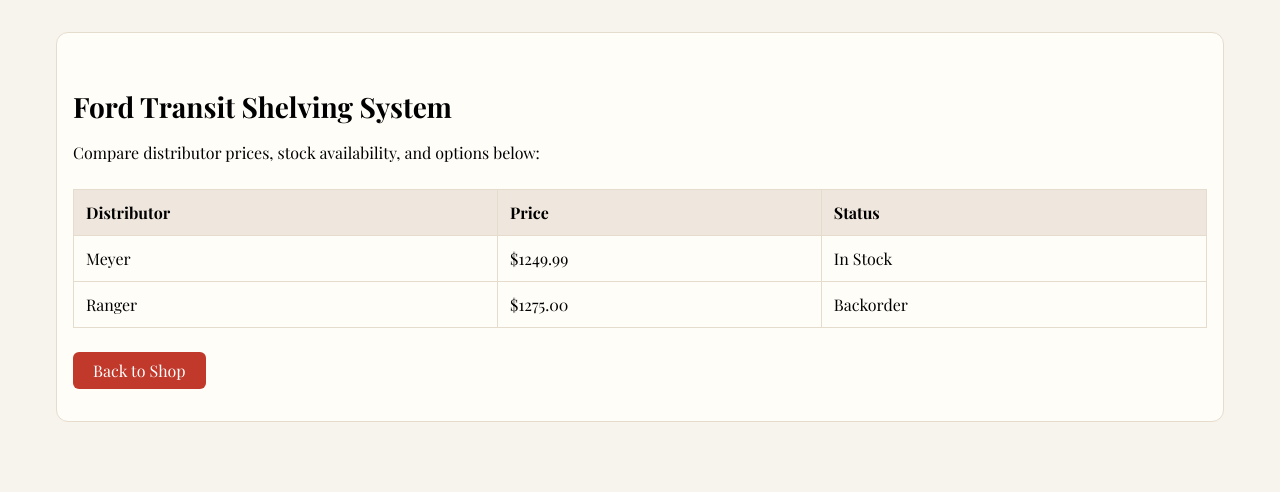
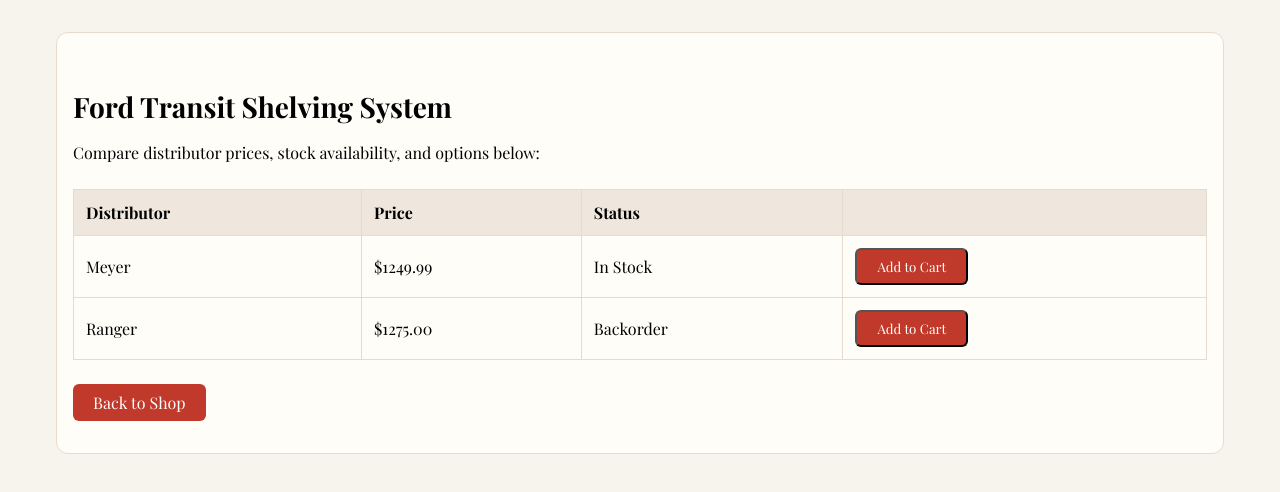
Before and after one commit to dev-verde1071/website, a Next.js app: page /product/1 in a window 1280 px wide. Shown: the top 492 px of the page. Built offline with nearby package versions, Linux system fonts and the light colour scheme.

Commit message:
Update page.js

```diff
--- a/app/product/[id]/page.js
+++ b/app/product/[id]/page.js
@@ -1,8 +1,8 @@
 "use client";
 import { useParams } from "next/navigation";
 import Link from "next/link";
+import { useCart } from "../../context/CartContext";
 
-// Mock product data (replace with API later)
 const mockProducts = [
   {
     id: "1",
@@ -37,6 +37,7 @@ const mockProducts = [
 
 export default function ProductPage() {
   const params = useParams();
+  const { addToCart } = useCart();
   const product = mockProducts.find((p) => p.id === params.id);
 
   if (!product) {
@@ -62,6 +63,7 @@ export default function ProductPage() {
               <th>Distributor</th>
               <th>Price</th>
               <th>Status</th>
+              <th></th>
             </tr>
           </thead>
           <tbody>
@@ -70,6 +72,14 @@ export default function ProductPage() {
                 <td>{item.vendor}</td>
                 <td>${(item.priceCents / 100).toFixed(2)}</td>
                 <td>{item.stock}</td>
+                <td>
+                  <button
+                    className="button"
+                    onClick={() => addToCart(product, item)}
+                  >
+                    Add to Cart
+                  </button>
+                </td>
               </tr>
             ))}
           </tbody>
```
